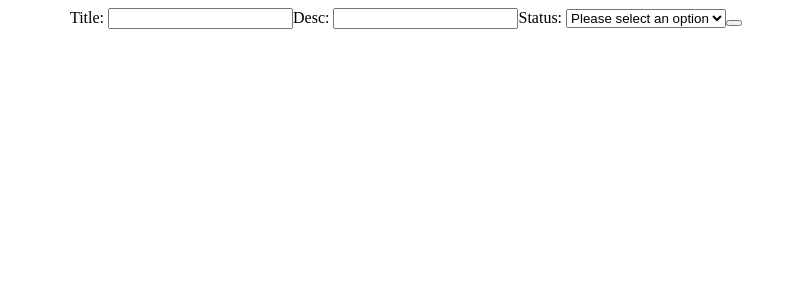
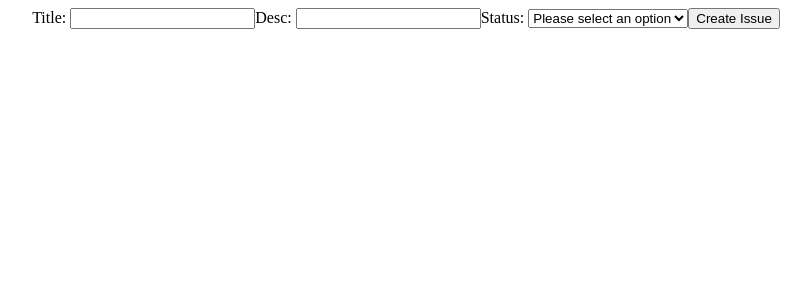
Before and after one commit to thesamnee/IssueTrackerFrontEnd, a React (Create React App) app: page /newissue in a window 1280 px wide. Shown: the top 300 px of the page, without its empty margins (234-1045 px from the left). Built offline with nearby package versions, Linux system fonts and the light colour scheme.

Commit message:
kind of added axios

```diff
--- a/package.json
+++ b/package.json
@@ -6,6 +6,7 @@
     "@testing-library/jest-dom": "^4.2.4",
     "@testing-library/react": "^9.5.0",
     "@testing-library/user-event": "^7.2.1",
+    "axios": "^0.19.2",
     "react": "^16.13.1",
     "react-dom": "^16.13.1",
     "react-router-dom": "^5.2.0",
--- a/src/components/newIssue/newIssue.js
+++ b/src/components/newIssue/newIssue.js
@@ -1,4 +1,6 @@
 import React, { Component } from 'react';
+import axios from "axios";
+
 
 class NewIssue extends Component {
     state = {
@@ -32,27 +34,21 @@ class NewIssue extends Component {
         console.log(`Status: ${this.state.status}`);
 
         const newTodo = {
-            day: this.state.day,
             title: this.state.title,
-            category: this.state.category,
-            duration: this.state.duration,
-            description: this.state.description,
-            time: this.state.time
+            desc: this.state.desc,
+            status: this.state.status
         };
 
-        // axios
-        //   .post("http://localhost:4000/todos/add", newTodo)
-        //   .then(res => {
-        //     this.setState({
-        //       day: "",
-        //       title: "",
-        //       category: "",
-        //       description: "",
-        //       time: Number,
-        //       duration: Number
-        //     });
-        //     this.props.history.push("/schedule")
-        //   });
+        axios
+          .post("http://localhost:4000/todos/add", newTodo)
+          .then(res => {
+            this.setState({
+              title: "",
+              desc: "",
+              status: ""
+            });
+            this.props.history.push("/")
+          });
 
 
     };
@@ -85,7 +81,7 @@ class NewIssue extends Component {
                   <option value="complete">Complete</option>
                   <option value="noAction">No Action Required</option>
                 </select>
-                <button type="submit" className="submitBtn" onClick={this.onSubmit}></button>
+                <button type="submit" className="submitBtn" onClick={this.onSubmit}>Create Issue</button>
             </div>
 
         )
```
Also changed, not shown: 1 other file (tests, documents, lock files or other folders).
